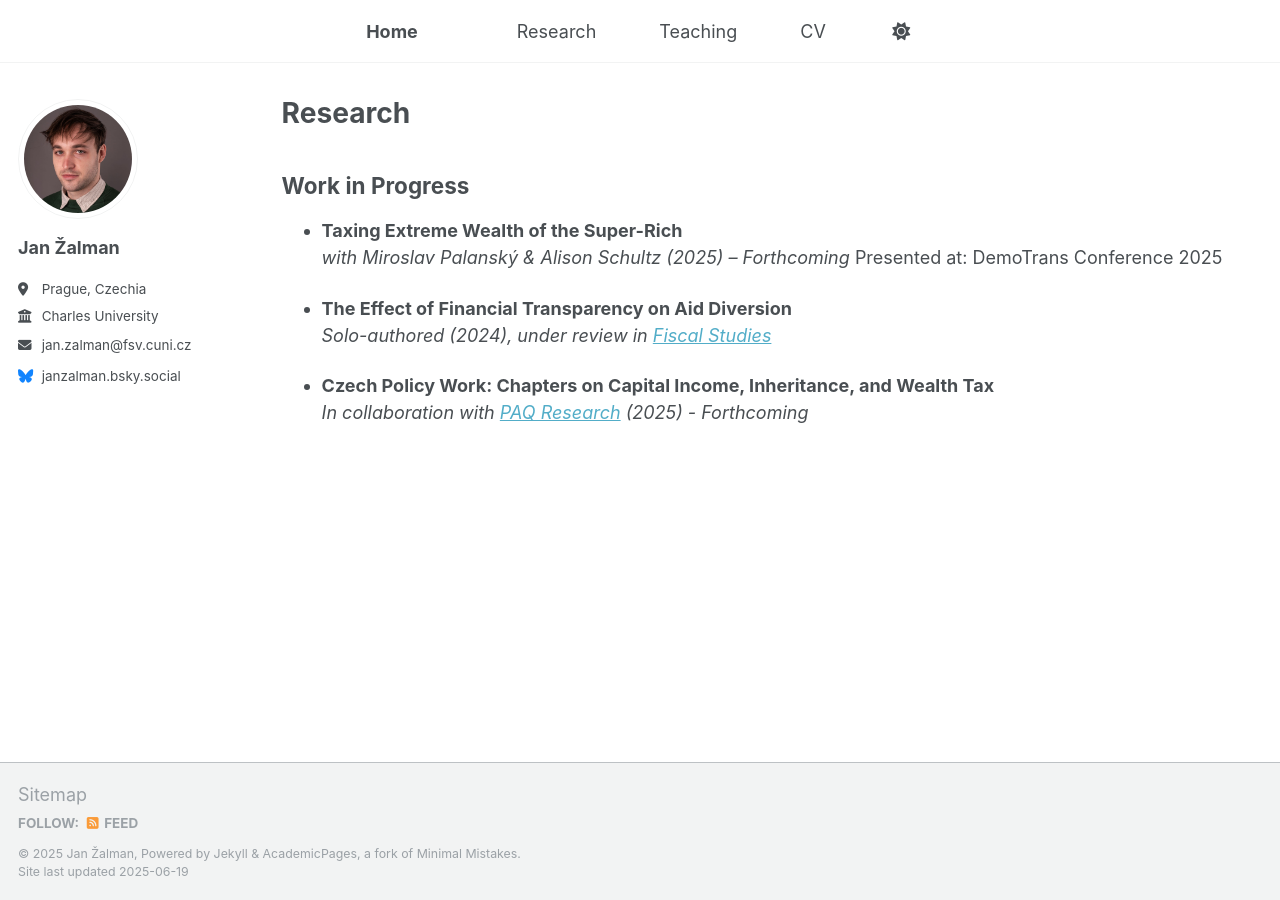
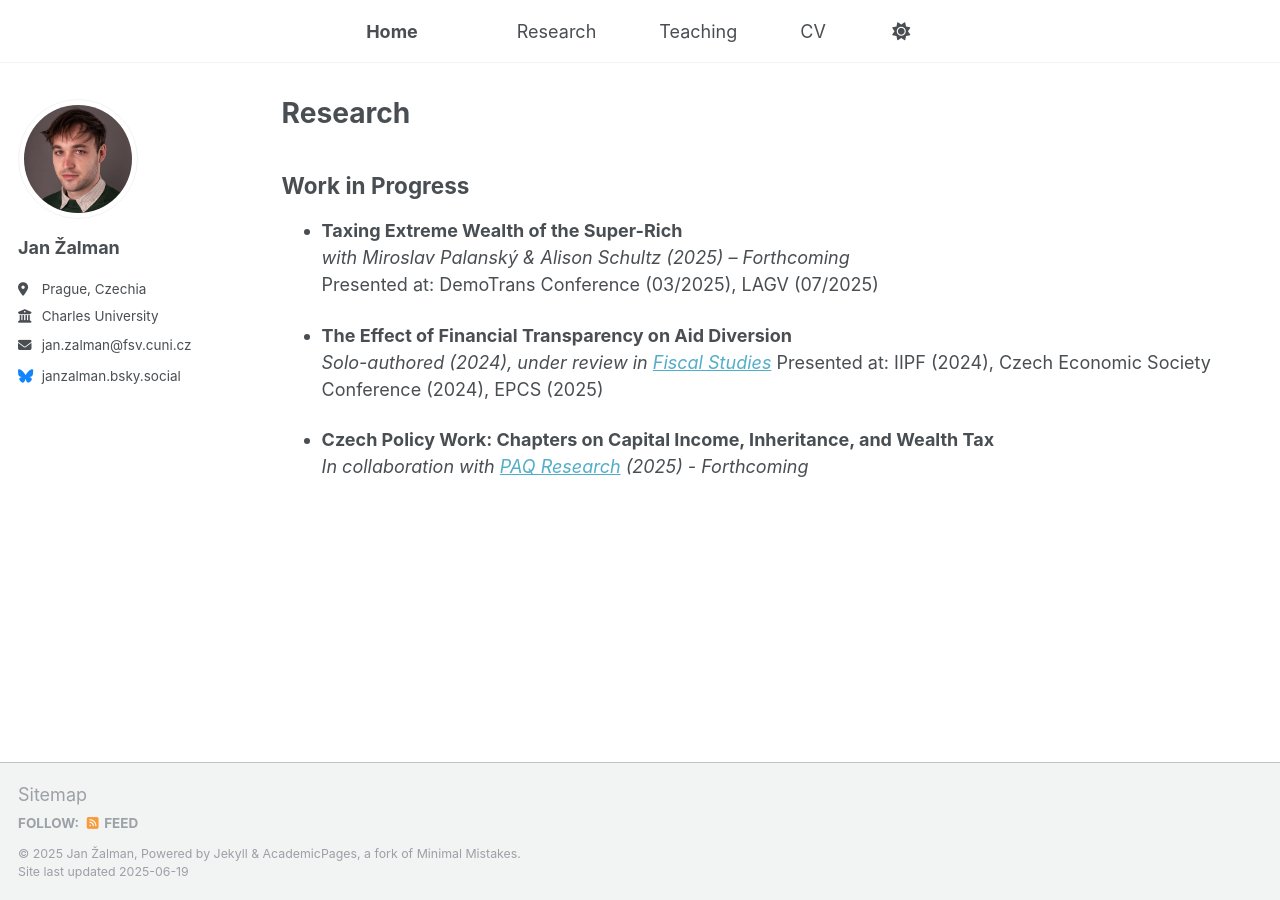
Before and after one commit to janzalman/janzalman.github.io, a Jekyll site: the page built from _pages/research.md, in a window 1280 px wide. Built offline with Jekyll 4.4.1, drawn with Linux system fonts in a browser that asks for light colours.

Commit message:
Update research.md

```diff
--- a/_pages/research.md
+++ b/_pages/research.md
@@ -8,10 +8,11 @@ permalink: /research/
 
 - **Taxing Extreme Wealth of the Super-Rich**
   *with Miroslav Palanský & Alison Schultz (2025) – Forthcoming*
-  Presented at: DemoTrans Conference 2025
+  Presented at: DemoTrans Conference (03/2025), LAGV (07/2025)
 
 - **The Effect of Financial Transparency on Aid Diversion**
   *Solo-authored (2024), under review in [Fiscal Studies](https://onlinelibrary.wiley.com/journal/14755890)*
+  Presented at: IIPF (2024), Czech Economic Society Conference (2024), EPCS (2025)
 
 - **Czech Policy Work: Chapters on Capital Income, Inheritance, and Wealth Tax**
   *In collaboration with [PAQ Research](https://www.paqresearch.cz/) (2025) - Forthcoming*
```
